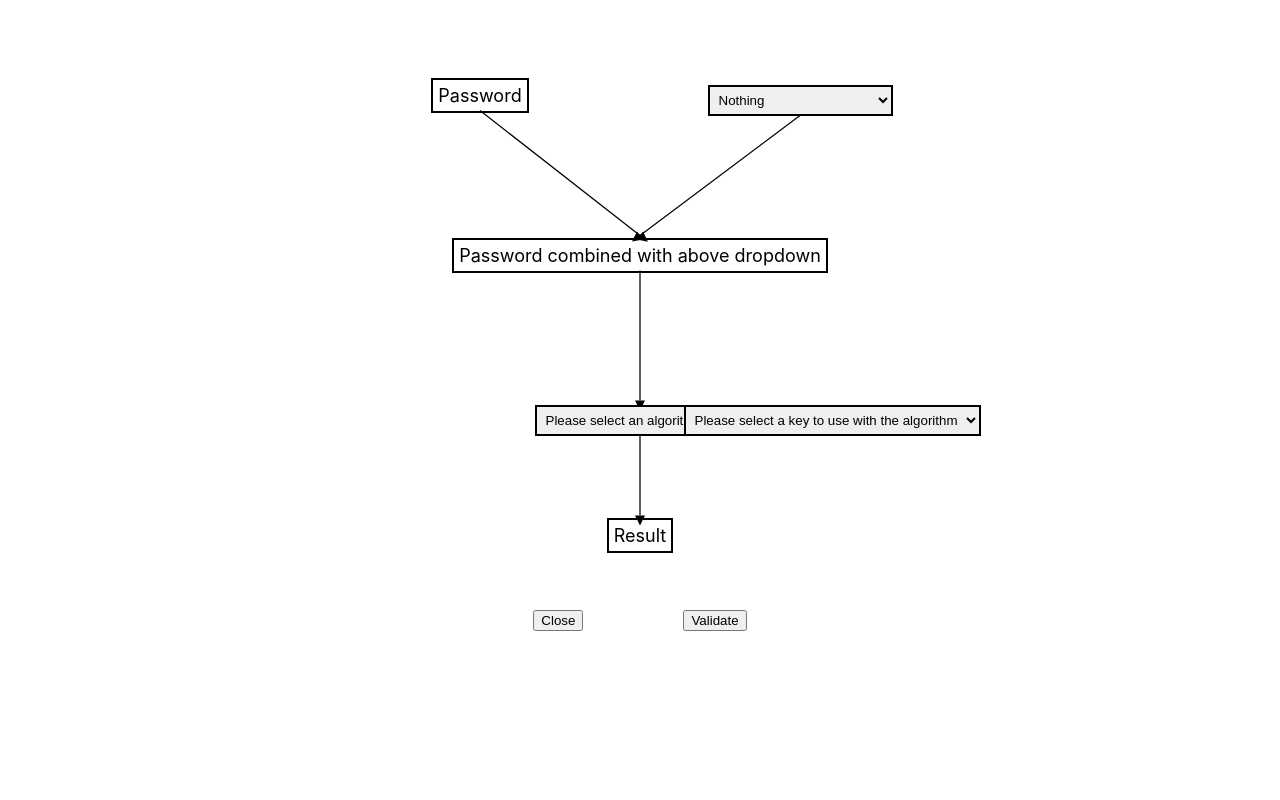
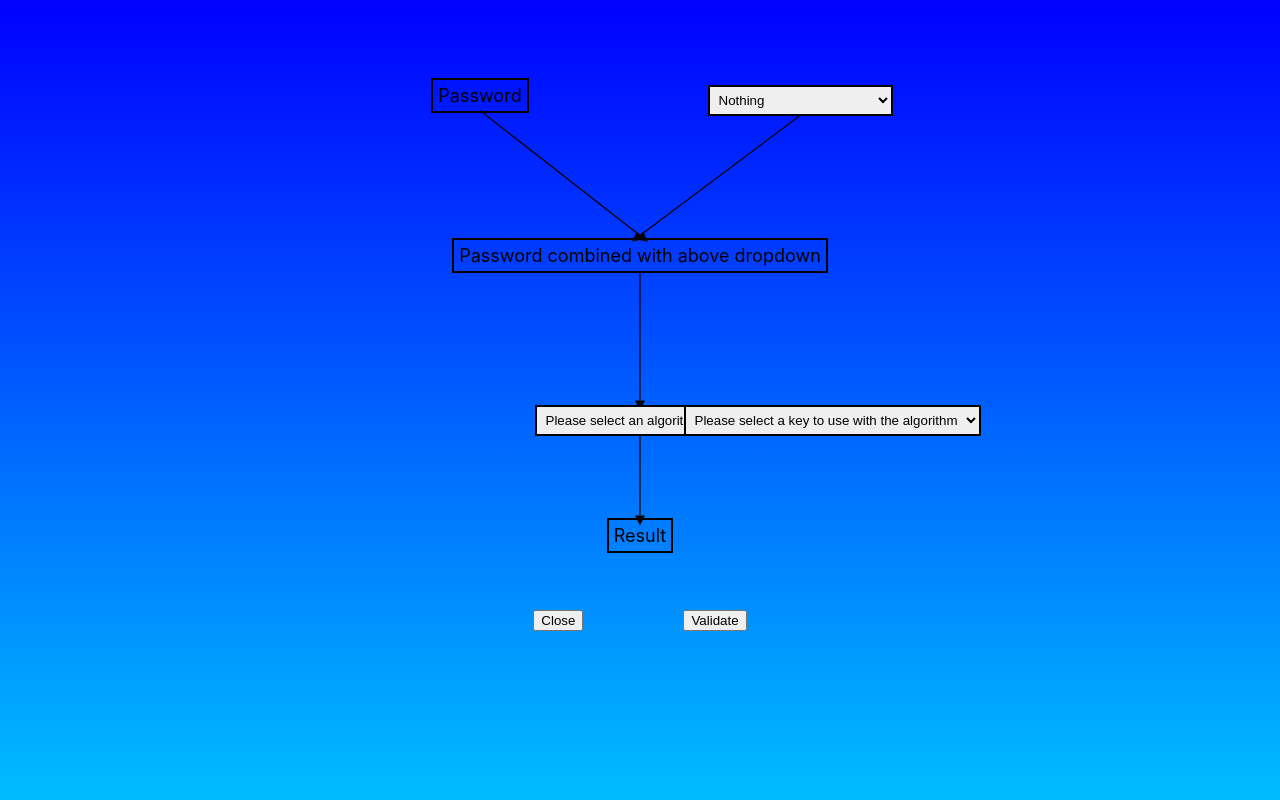
Before and after one commit to fmavb/questlines, a React (Create React App) app: page /challenge2 in a window 1280 px wide. Shown: the top 800 px of the page. Built offline with nearby package versions, Linux system fonts and the light colour scheme.

Commit message:
added background color

```diff
--- a/src/components/Challenge2.css
+++ b/src/components/Challenge2.css
@@ -15,7 +15,10 @@ path {
 }
 
 .page {
-    text-align: center;
+    background-image: linear-gradient(blue, aqua);
+    display: flex;
+    flex-wrap: flex;
+    justify-content: center;
 }
 
 .element{
```
